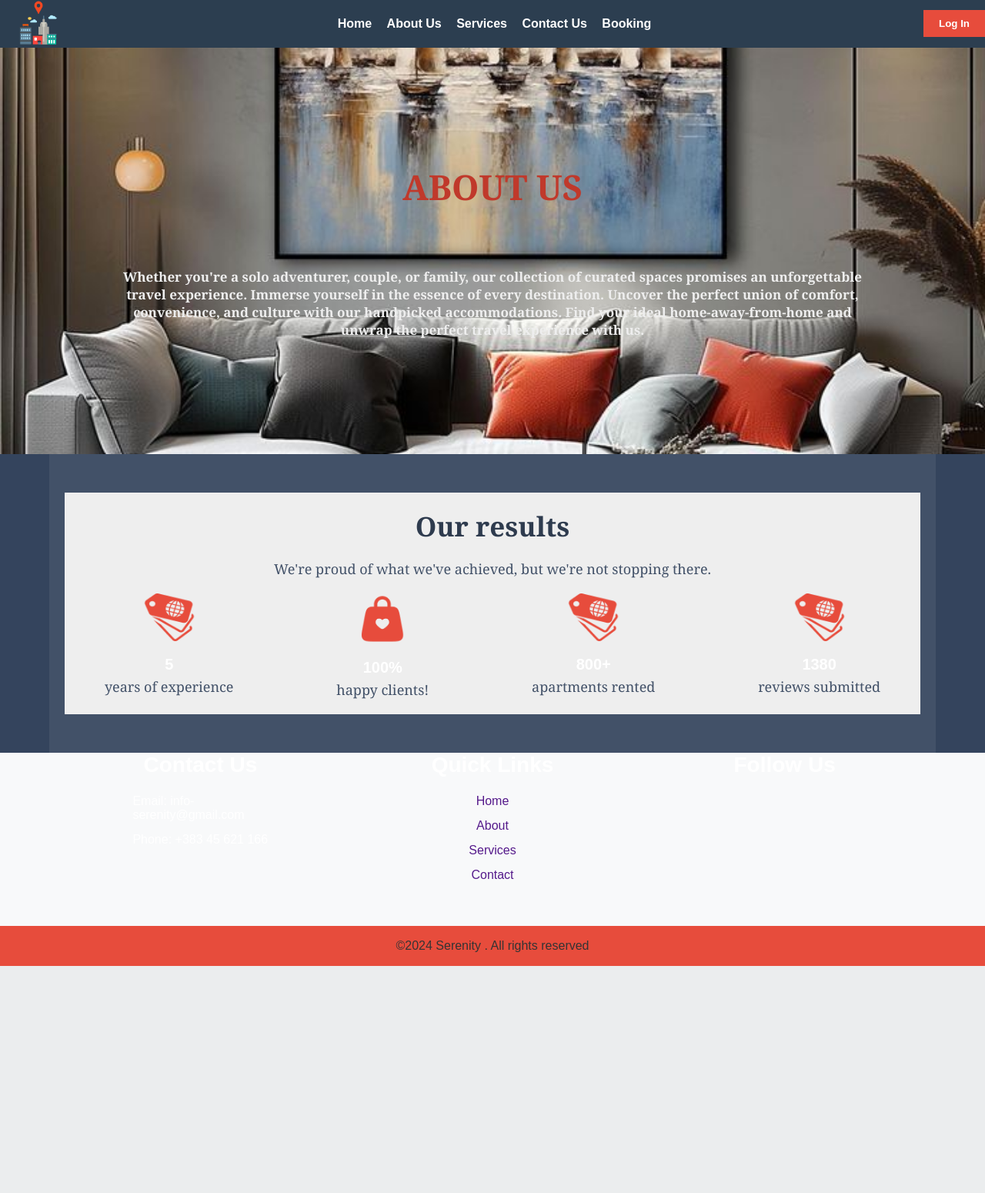
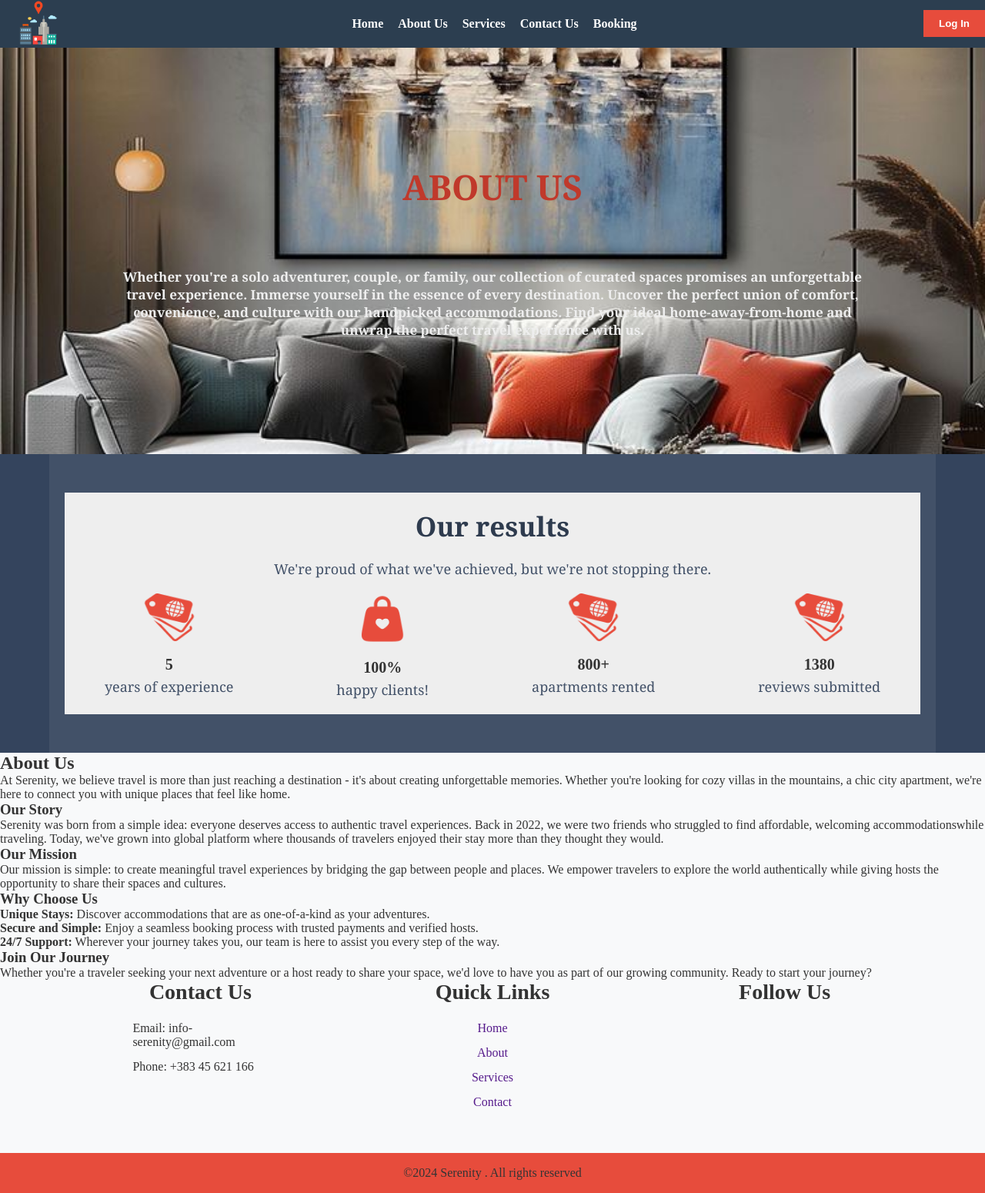
Before and after one commit to eldasahitii/Airbnb, a PHP site: page /AboutUs.html in a window 1280 px wide. Shown: the whole page at 77% size. Before the commit the page ends 1255 px from the top, so only its background shows below. Run offline with PHP 8.4, Linux system fonts and the light colour scheme.

Commit message:
edited about us, added new section

```diff
--- a/AboutUs.html
+++ b/AboutUs.html
@@ -16,7 +16,7 @@
                 <a href="Home.html">Home</a>
                 <a href="#about">About Us</a>
                 <a href="#services">Services</a>
-                <a href="#contact">Contact Us</a>
+                <a href="ContactUs.html">Contact Us</a>
                 <a href="#booking">Booking</a>
             </nav>
             <button class="login-btn">Log In</button>
@@ -62,6 +62,51 @@
             </div>
         </div>
     </div>
+
+<section class="box">
+    <div class="box-content">
+        <h1>About Us</h1>
+        <p>At Serenity, we believe travel is more than just reaching a destination - it's about creating  unforgettable memories. Whether you're looking for cozy villas in the mountains, a chic city apartment, we're here to connect you with unique places that feel like home.</p>
+
+        <div class="row">
+            <div class="column">
+                        <h3>Our Story</h3>
+                        <p>Serenity was born from a simple idea: everyone deserves access to authentic travel experiences. Back in 2022, we were two friends who struggled to find affordable, welcoming accommodationswhile traveling. Today, we've grown into global platform where thousands of travelers enjoyed their stay more than they thought they would.</p>
+
+            </div>
+            <div class="column">
+                <h3>Our Mission</h3>
+                   <p>Our mission is simple: to create meaningful travel experiences by bridging the gap between people and places. We empower travelers to explore the world authentically while giving hosts the opportunity to share their spaces and cultures.</p>
+                </div>
+    <div class="column">
+        <h3>Why Choose Us</h3>
+               <ul>
+                <li><b>Unique Stays:</b> Discover accommodations that are as one-of-a-kind as your adventures.</li>
+                <li><b>Secure and Simple:</b> Enjoy a seamless booking process with trusted payments and verified hosts.</li>
+                <li><b>24/7 Support:</b> Wherever your journey takes you, our team is here to assist you every step of the way.</li>
+               </ul>
+             </div>
+             <div class="column">
+                <h3>Join Our Journey</h3>
+               <p>Whether you're a traveler seeking your next adventure or a host ready to share your space, we'd love to have you as part of our growing community.
+                Ready to start your journey?</p>
+    </div>
+        </div>
+
+    </div>
+</section>
+
+
+
+
+
+
+
+
+
+
+
+
 
 
 
--- a/ContactUs.html
+++ b/ContactUs.html
@@ -14,7 +14,7 @@
             <img src="./images/image.png" alt="logo">
         </div>
             <nav>
-                <a href="#home">Home</a>
+                <a href="Home.html">Home</a>
                 <a href="AboutUs.html">About Us</a>
                 <a href="#services">Services</a>
                 <a href="#contact">Contact Us</a>
--- a/Home.html
+++ b/Home.html
@@ -16,7 +16,7 @@
                 <a href="#home">Home</a>
                 <a href="AboutUs.html">About Us</a>
                 <a href="#services">Services</a>
-                <a href="#contact">Contact Us</a>
+                <a href="ContactUs.html">Contact Us</a>
                 <a href="#booking">Booking</a>
             </nav>
             <button class="login-btn">Log In</button>
--- a/style.css
+++ b/style.css
@@ -303,24 +303,26 @@ a:hover{
     font-size: 16px;
     padding: 7px;
 }
+.box{
+
+}
 
 
-body{
-    margin: 0;
-    font-family: Arial, sans-serif;
+
+
+
+
+
+
+.contact-container{
     color:#fff;
-    background-color: 1a1a1a;
-}
-.contact-container{
     position: relative;
     display: flex;
     justify-content: space-between;
     width: 100%;
-    max-width: 1200px;
     margin: 0 auto;
-    height: 100vh;
-    background: #222;
-    padding: 20px;
+    height: 720px;
+
 }
 .contact-left,.contact-right{
     flex: 1;
@@ -329,7 +331,7 @@ body{
     width: 50%;
     padding: 30px;
     position: relative;
-    background: url('./images/contactusbackground1.jpg') no-repeat center center;
+    background: url('./images/contactusbackground1.jpg') no-repeat center;
     background-size: cover;
     flex: 1;
 }
@@ -403,7 +405,7 @@ form button{
     border:none;
     border-radius: 5px;
     cursor: pointer;
-    transition: background 0.3s;
+
 }
 form button:hover{
     background: #0099cc;
```
